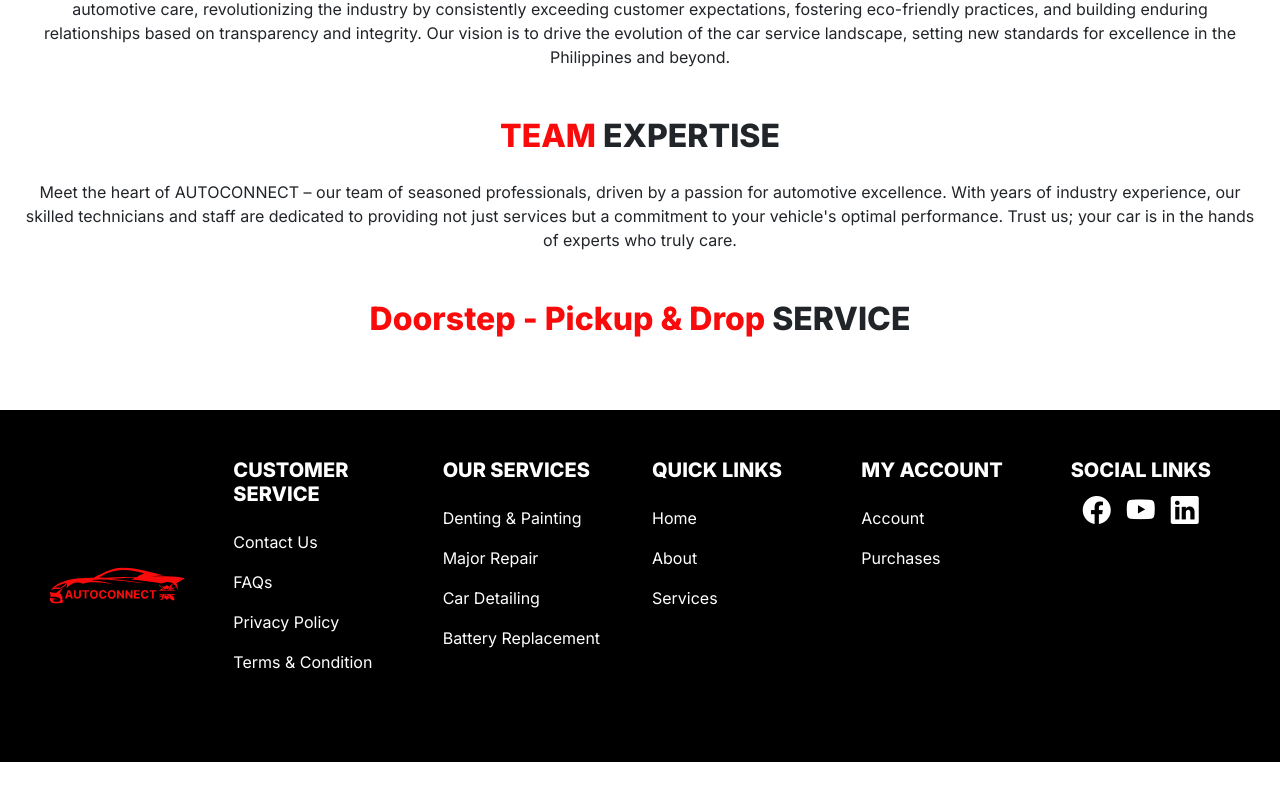
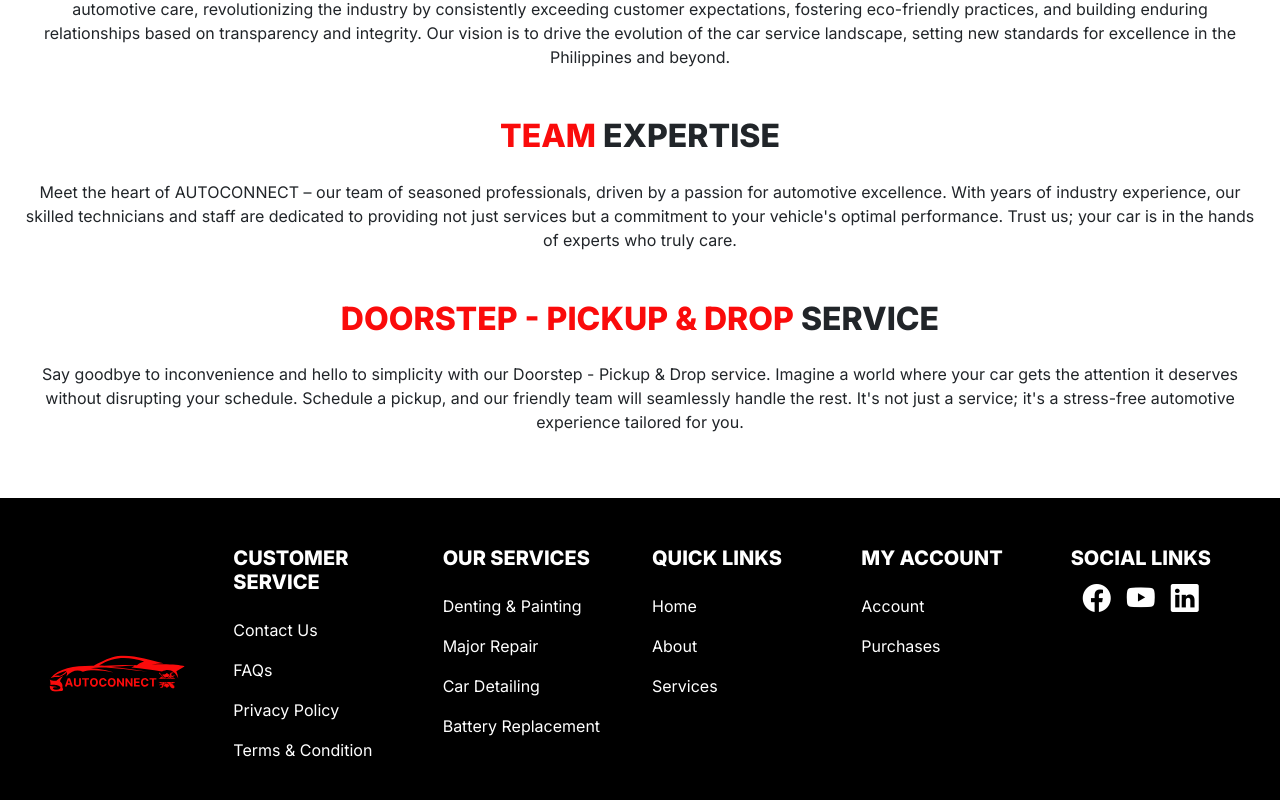
Before and after one commit to jaspherbagor/AutoConnect, a React (Create React App) app in the folder front-end/: page /about in a window 1280 px wide. Shown: the part 1102-1902 px from the top of the page. Before the commit the page ends 1864 px from the top, so only its background shows below. Built offline with nearby package versions, Linux system fonts and the light colour scheme.

Commit message:
added the specific text content for thhe heading

```diff
--- a/front-end/src/components/pages/client/about.jsx
+++ b/front-end/src/components/pages/client/about.jsx
@@ -40,7 +40,8 @@ const About = () => {
             <h2 className="fw-bolder text-center mt-5 mb-4"><span>TEAM</span> EXPERTISE</h2>
             <p>Meet the heart of AUTOCONNECT – our team of seasoned professionals, driven by a passion for automotive excellence. With years of industry experience, our skilled technicians and staff are dedicated to providing not just services but a commitment to your vehicle's optimal performance. Trust us; your car is in the hands of experts who truly care.</p>
 
-            <h2 className="fw-bolder text-center mt-5 mb-4"><span> Doorstep - Pickup & Drop</span> SERVICE</h2>
+            <h2 className="fw-bolder text-center mt-5 mb-4"><span> DOORSTEP - PICKUP & DROP</span> SERVICE</h2>
+            <p>Say goodbye to inconvenience and hello to simplicity with our Doorstep - Pickup & Drop service. Imagine a world where your car gets the attention it deserves without disrupting your schedule. Schedule a pickup, and our friendly team will seamlessly handle the rest. It's not just a service; it's a stress-free automotive experience tailored for you.</p>
         </section>
 
         <ClientFooter/>
```
